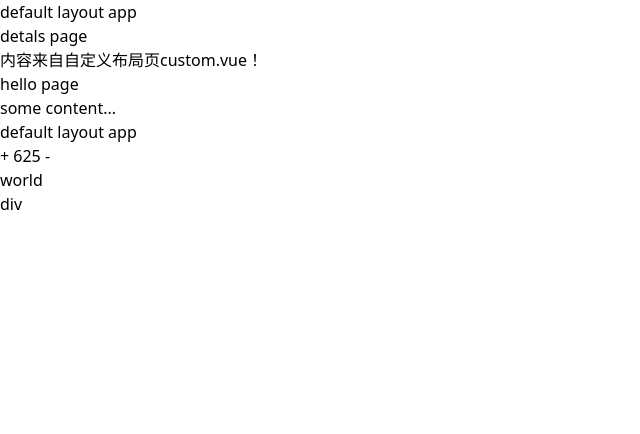
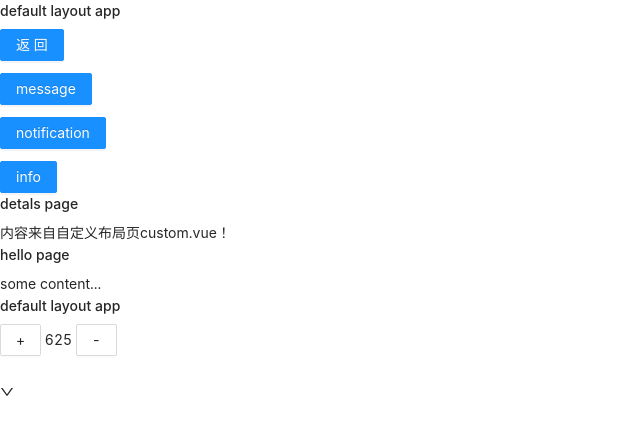
Before and after one commit to Fyfe0203/nuxt3-demo, a Nuxt app: page /detail in a window 1280 px wide. Shown: the top 434 px of the page, without its empty margins (0-640 px from the left). Built offline with nearby package versions, Linux system fonts and the light colour scheme.

Commit message:
add ant ui

```diff
--- a/nuxt.config.ts
+++ b/nuxt.config.ts
@@ -1,10 +1,12 @@
 import { defineNuxtConfig } from 'nuxt3';
 import { resolve } from 'path';
+import Components from 'unplugin-vue-components/vite';
+import { AntDesignVueResolver } from 'unplugin-vue-components/resolvers';
 
 // https://v3.nuxtjs.org/docs/directory-structure/nuxt.config
 export default defineNuxtConfig({
     meta: {
-        title: 'Nuxt3 Demo',
+        title: 'NFT Shop',
         meta: [
             { charset: 'utf-8' },
             {
@@ -27,7 +29,7 @@ export default defineNuxtConfig({
     },
     css: ['~/assets/css/tailwind.css'],
     alias: {
-        images: resolve(__dirname, './assets/images'),
+        '@': resolve(__dirname, './assets'),
     },
     buildModules: [],
     build: {
@@ -40,4 +42,25 @@ export default defineNuxtConfig({
             },
         },
     },
+    vite: {
+        css: {
+            preprocessorOptions: {
+                less: {
+                    modifyVars: {
+                        'primary-color': '#0AA679',
+                    },
+                    javascriptEnabled: true,
+                },
+            },
+        },
+        plugins: [
+            Components({
+                resolvers: [AntDesignVueResolver()],
+            }),
+        ],
+        // @ts-expect-error: Missing ssr key
+        ssr: {
+            noExternal: ['moment', 'compute-scroll-into-view', 'ant-design-vue'],
+        },
+    },
 });
--- a/pages/detail.vue
+++ b/pages/detail.vue
@@ -1,22 +1,43 @@
 <template>
     <div>
+        <a-button type="primary" @click="$router.back()">返回</a-button>
+        <div class="h-3" />
+        <a-button type="primary" @click="$message.success('success')">message</a-button>
+
+        <div class="h-3" />
+        <a-button type="primary" @click="$notification.success({ message: 'success' })">
+            notification
+        </a-button>
+        <div class="h-3" />
+        <a-button type="primary" @click="$info({ title: 'success' })">info</a-button>
+        <!--
+        <div class="h-3" />
+        <a-button type="primary" @click="$success({ title: 'success' })">success</a-button>
+        <div class="h-3" />
+        <a-button type="primary" @click="$error({ title: 'success' })">error</a-button>
+        <div class="h-3" />
+        <a-button type="primary" @click="$warning({ title: 'success' })">warning</a-button>
+        <div class="h-3" />
+        <a-button type="primary" @click="$confirm({ title: 'success' })">confirm</a-button>
+        <div class="h-3" /> -->
         <h3>detals page</h3>
         <Hellow />
 
-        <button @click="counter++">+</button>
+        <a-button @click="counter++">+</a-button>
         {{ counter }}
-        <button @click="counter--">-</button>
-        <div>
-            {{ $hello() }}
-        </div>
-        div {{ a }}
+        <a-button @click="counter--">-</a-button>
+
+        <a-select ref="select" style="width: 120px">
+            <a-select-option value="jack">Jack</a-select-option>
+            <a-select-option value="lucy">Lucy</a-select-option>
+            <a-select-option value="disabled" disabled>Disabled</a-select-option>
+            <a-select-option value="Yiminghe">yiminghe</a-select-option>
+        </a-select>
     </div>
 </template>
 
 <script setup>
     const counter = useCounter();
-    // 会自动加上$前缀
-    const { $hello } = useNuxtApp();
 </script>
 
 <script>
--- a/pages/index.vue
+++ b/pages/index.vue
@@ -5,5 +5,7 @@
         <NuxtLink to="/detail" class="text-3xl font-bold underline text-primary">
             Detail Page
         </NuxtLink>
+
+        <a-button type="primary">按钮</a-button>
     </div>
 </template>
--- /dev/null
+++ b/plugins/ant-fn.ts
@@ -0,0 +1,16 @@
+// https://v3.nuxtjs.org/docs/directory-structure/plugins // Modal
+
+export default defineNuxtPlugin(() => {
+    return {
+        provide: {
+            hello: () => 'hello',
+            // notification,
+
+            // info: Modal.info,
+            // success: Modal.success,
+            // error: Modal.error,
+            // warning: Modal.warning,
+            // confirm: Modal.confirm,
+        },
+    };
+});
--- /dev/null
+++ b/plugins/ant-ui.ts
@@ -0,0 +1,14 @@
+import Antd, { message, notification, Modal } from 'ant-design-vue';
+import 'ant-design-vue/es/message/style/css';
+import 'ant-design-vue/es/notification/style/css';
+import 'ant-design-vue/es/modal/style/css';
+
+export default defineNuxtPlugin((nuxtApp) => {
+    nuxtApp.vueApp.use(Antd, {
+        property: {
+            message,
+            notification,
+            info: Modal.info,
+        },
+    });
+});
--- a/plugins/myPlugin.ts
+++ /dev/null
@@ -1,9 +0,0 @@
-// https://v3.nuxtjs.org/docs/directory-structure/plugins
-
-export default defineNuxtPlugin(() => {
-    return {
-        provide: {
-            hello: () => 'world',
-        },
-    };
-});
--- a/tailwind.config.js
+++ b/tailwind.config.js
@@ -12,7 +12,7 @@ module.exports = {
         extend: {
             colors: {
                 primary: {
-                    DEFAULT: '#00a457',
+                    DEFAULT: '#0AA679',
                     // dark: primaryColorDark,
                 },
             },
```
Also changed, not shown: package.json (+8 -1 lines), 1 other file (tests, documents, lock files or other folders).
